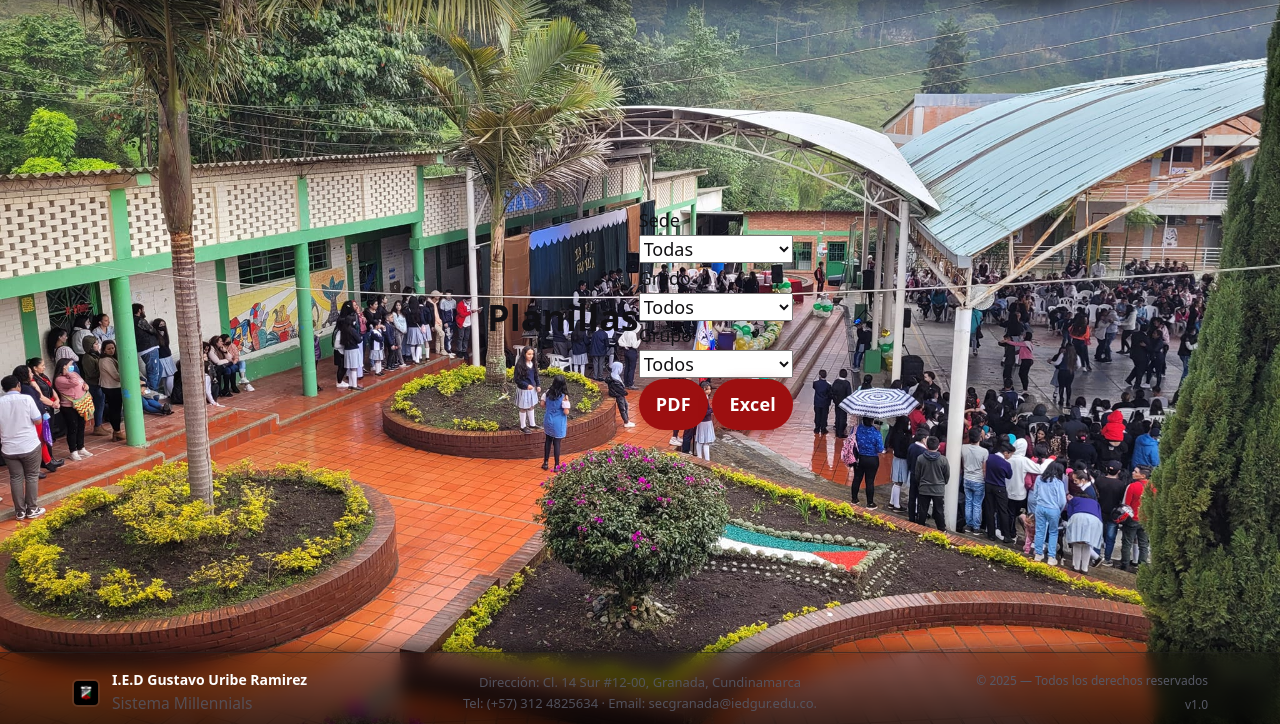
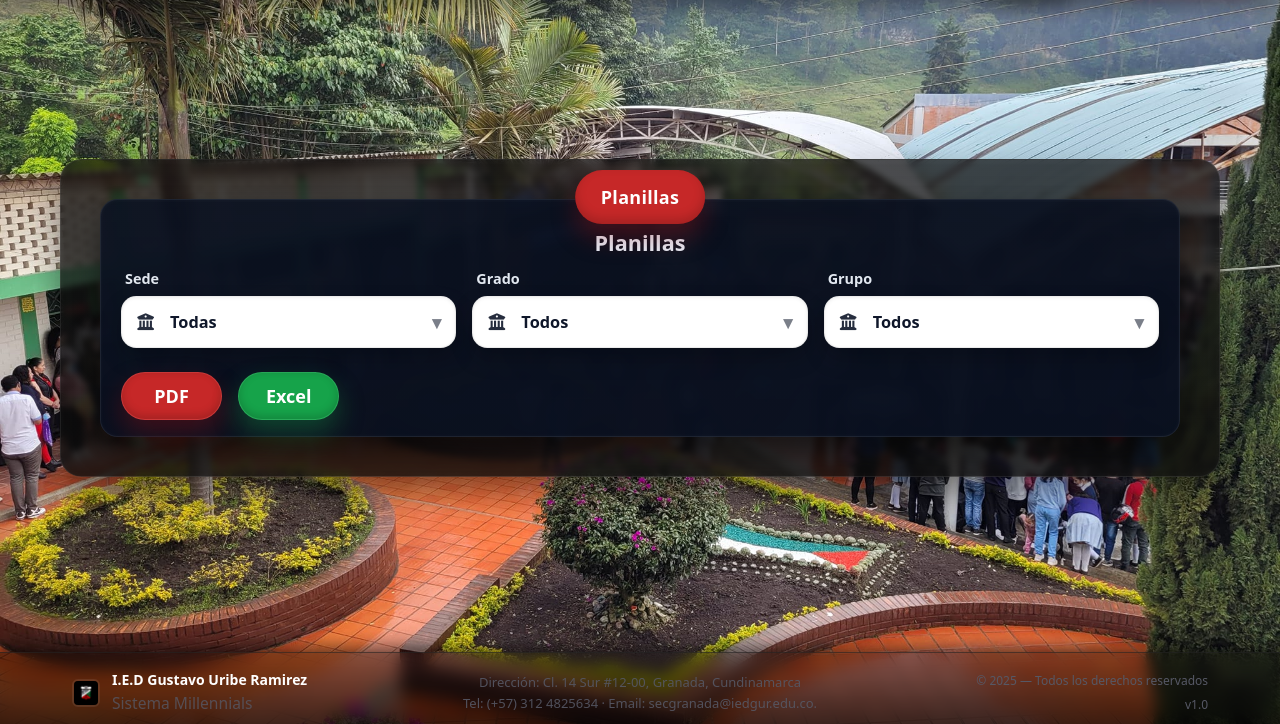
Before and after one commit to CarrKev1545/Milenials, a Django app: template core/templates/core/docente/planillas.html in a window 1280 px wide. Shown: the part 76-800 px from the top of the page. Run offline with Django 5.2, Linux system fonts and the light colour scheme; the template is opened without the code that fills it, so the values that code supplies are empty.

Commit message:
planilla docente

```diff
--- a/core/templates/core/docente/planillas.html
+++ b/core/templates/core/docente/planillas.html
@@ -1,53 +1,219 @@
 {% extends "core/base_dashboard_docente.html" %}
 {% block title %}Planillas - Docente{% endblock %}
 
+{% block extra_css %}
+<style>
+  :root{
+    /* escala base fluida */
+    font-size:16px;
+  }
+  @media (max-width:75em){ :root{ font-size:15px } }
+  @media (max-width:62em){ :root{ font-size:14.5px } }
+  @media (max-width:48em){ :root{ font-size:14px } }
+
+  /* ===== Paleta local (alineada al proyecto) ===== */
+  .pl{
+    --bg-dark:#0b1220;
+    --plate-from:#0c0c0c;
+    --plate-to:#121622;
+    --text:#e5ecf6;
+    --muted:#cbd5e1;
+    --ink:#0f172a;
+    --border:rgba(255,255,255,.08);
+    --accent:#c62828;                 /* rojo principal */
+    --accent-shadow:rgba(156,15,16,.35);
+    --ok:#16a34a;
+    --ok-shadow:rgba(22,163,74,.35);
+  }
+
+  /* ===== Backplate ancho con halo ===== */
+  .pl-wrap{
+    position:relative;
+    width:100%;
+    max-width:70rem;
+    margin:0 auto;
+    padding:1.25rem;
+  }
+  .pl-wrap::before{
+    content:"";
+    position:absolute; inset:-1.25rem;
+    border-radius:1.35rem;
+    background:linear-gradient(180deg, rgba(12,12,12,.72), rgba(12,12,12,.84));
+    border:1px solid var(--border);
+    box-shadow:0 1.1rem 2.2rem rgba(0,0,0,.45), inset 0 .05rem .5rem rgba(255,255,255,.035);
+    backdrop-filter: blur(3px);
+    z-index:0;
+  }
+
+  /* ===== Tarjeta principal ===== */
+  .pl-card{
+    position:relative; z-index:1;
+    color:var(--text);
+    background:linear-gradient(180deg, rgba(9,16,32,.86), rgba(9,16,32,.92));
+    border:1px solid var(--border);
+    border-radius:1.1rem;
+    padding:1.25rem 1.25rem 1rem;
+    box-shadow:0 .9rem 1.6rem rgba(0,0,0,.45), inset 0 .02rem .35rem rgba(255,255,255,.04);
+    backdrop-filter: blur(5px);
+  }
+
+  /* ===== Badge / título ===== */
+  .pl-badge{
+    position:absolute; left:50%; top:0; transform:translate(-50%,-55%);
+    background:var(--accent); color:#fff; font-weight:800;
+    padding:.8rem 1.6rem; border-radius:999rem; letter-spacing:.3px;
+    box-shadow:0 .9rem 1.5rem var(--accent-shadow), inset 0 -.28rem .68rem rgba(0,0,0,.18);
+    white-space:nowrap;
+  }
+  .pl-title{
+    margin-top:.6rem; text-align:center;
+    font-weight:800; font-size:1.35rem;
+  }
+
+  /* ===== Grid del formulario ===== */
+  .pl-form{ display:grid; gap:1rem; grid-template-columns:repeat(12,1fr); margin-top:.75rem; }
+  .pl-col{ grid-column:span 12; }
+  @media (min-width:48em){
+    .pl-col-md-3{ grid-column:span 4; }   /* 3 columnas en desktop (12/3=4) */
+  }
+
+  /* ===== Campos con icono y caret ===== */
+  .pl-field{
+    position:relative; display:flex; align-items:center;
+    height:3.25rem; border-radius:.95rem; background:#fff; color:var(--ink);
+    border:1px solid rgba(0,0,0,.08);
+    box-shadow:0 .65rem 1.3rem rgba(0,0,0,.22), inset 0 .06rem .22rem rgba(0,0,0,.06);
+    padding:0 .95rem 0 3rem;
+    transition: box-shadow .15s ease, border-color .15s ease, transform .08s ease;
+  }
+  .pl-field::before{
+    content:"\f19c"; /* fa-school como base */
+    font: normal 900 1.05rem/1 "Font Awesome 6 Free";
+    position:absolute; left:.95rem; top:50%; transform:translateY(-50%);
+    color:var(--ink); opacity:.9;
+  }
+  /* íconos distintos por campo */
+  #f_sede.pl-select + .pl-caret + .dummy{} /* marcador no usado, sólo para claridad */
+  #f_grado + .pl-caret::after{}            /* idem */
+
+  .pl-field select{
+    appearance:none; width:100%; border:0; outline:0; background:transparent;
+    color:var(--ink); font-weight:700; font-size:1.02rem; cursor:pointer;
+  }
+  .pl-field:focus-within{
+    box-shadow:0 0 0 .22rem rgba(198,40,40,.16), 0 .65rem 1.3rem rgba(0,0,0,.22);
+    border-color:rgba(198,40,40,.32);
+    transform:translateY(-1px);
+  }
+  .pl-caret{
+    position:absolute; right:.9rem; top:50%; transform:translateY(-50%); pointer-events:none;
+    color:var(--ink); opacity:.55; font-weight:700;
+  }
+  .pl-caret::after{ content:"▾"; }
+
+  /* etiquetas pequeñas (mantiene accesibilidad) */
+  .pl-label{
+    display:block; font-weight:800; color:#e2e8f0; margin:0 0 .35rem .25rem; font-size:.9rem;
+  }
+
+  /* ===== Acciones ===== */
+  .pl-actions{ display:grid; grid-template-columns:repeat(12,1fr); gap:1rem; margin-top:.5rem; }
+  .pl-actions .pl-col{ grid-column:span 12; }
+  @media (min-width:48em){
+    .pl-actions .pl-col{ grid-column:span 4; display:flex; align-items:end; gap:.75rem; }
+  }
+
+  .btn-pill{
+    height:3rem; border-radius:999rem; border:1px solid var(--border);
+    color:#fff; font-weight:800; cursor:pointer;
+    transition: transform .12s ease, filter .15s ease;
+  }
+  .btn-pill:hover{ transform:translateY(-1px); filter:saturate(1.05); }
+
+  .btn-danger{
+    background:var(--accent);
+    box-shadow:0 .8rem 1.6rem var(--accent-shadow), inset 0 -.18rem .55rem rgba(0,0,0,.18);
+  }
+  .btn-success{
+    background:var(--ok);
+    box-shadow:0 .8rem 1.6rem var(--ok-shadow), inset 0 -.18rem .55rem rgba(0,0,0,.18);
+  }
+
+  /* para que los selects no se achiquen */
+  .pl-actions .btn-pill{ width:100%; }
+</style>
+{% endblock %}
+
 {% block content %}
-<main class="main">
-  <h1 class="mb-3">Planillas</h1>
+<main class="main pl" role="main" aria-label="Planillas del docente">
+  <section class="pl-wrap">
+    <div class="pl-card">
+      <div class="pl-badge">Planillas</div>
+      <h1 class="pl-title">Planillas</h1>
 
-  {# 👉 El form ahora apunta al INDEX, NO al landing #}
-  <form method="get" action="{% url 'docente_planillas_index' %}" class="row g-2" autocomplete="off" novalidate>
-    <div class="col-md-3">
-      <label class="form-label" for="f_sede">Sede</label>
-      <select id="f_sede" name="sede" class="form-select" onchange="this.form.submit()">
+      {# 👉 El form sigue apuntando al INDEX; sin cambios de lógica #}
+      <form method="get"
+            action="{% url 'docente_planillas_index' %}"
+            class="pl-form"
+            autocomplete="off"
+            novalidate>
+
+        <!-- Sede -->
+        <div class="pl-col pl-col-md-3">
+          <label class="pl-label" for="f_sede">Sede</label>
+          <div class="pl-field">
+            <select id="f_sede" name="sede" class="form-select pl-select" onchange="this.form.submit()">
               <option value="">Todas</option>
               {% for id, nombre in sedes %}
                 <option value="{{ id }}" {% if sel_sede == id|stringformat:'s' %}selected{% endif %}>{{ nombre }}</option>
               {% endfor %}
             </select>
+            <span class="pl-caret"></span>
+          </div>
         </div>
 
-    <div class="col-md-3">
-      <label class="form-label" for="f_grado">Grado</label>
+        <!-- Grado -->
+        <div class="pl-col pl-col-md-3">
+          <label class="pl-label" for="f_grado">Grado</label>
+          <div class="pl-field">
             <select id="f_grado" name="grado" class="form-select" onchange="this.form.submit()">
               <option value="">Todos</option>
               {% for id, nombre in grados %}
                 <option value="{{ id }}" {% if sel_grado == id|stringformat:'s' %}selected{% endif %}>{{ nombre }}</option>
               {% endfor %}
             </select>
+            <span class="pl-caret"></span>
+          </div>
         </div>
 
-    <div class="col-md-3">
-      <label class="form-label" for="f_grupo">Grupo</label>
+        <!-- Grupo -->
+        <div class="pl-col pl-col-md-3">
+          <label class="pl-label" for="f_grupo">Grupo</label>
+          <div class="pl-field">
             <select id="f_grupo" name="grupo" class="form-select">
               <option value="">Todos</option>
               {% for id, label in grupos %}
                 <option value="{{ id }}" {% if sel_grupo == id|stringformat:'s' %}selected{% endif %}>{{ label }}</option>
               {% endfor %}
             </select>
+            <span class="pl-caret"></span>
+          </div>
         </div>
 
-    <div class="col-md-3 d-flex align-items-end gap-2">
-      {# 👉 Los botones sí van al landing y abren en otra pestaña #}
-      <button class="btn btn-outline-danger"
+        <!-- Botones (misma lógica: landing y nueva pestaña) -->
+        <div class="pl-actions pl-col pl-col-md-3">
+          <div class="pl-col">
+            <button class="btn-pill btn-danger w-100"
                     type="submit"
                     name="formato" value="pdf"
                     formaction="{% url 'docente_planillas_export_landing' %}"
                     formtarget="_blank">
               PDF
             </button>
+          </div>
 
-      <button class="btn btn-outline-success"
+          <div class="pl-col">
+            <button class="btn-pill btn-success w-100"
                     type="submit"
                     name="formato" value="excel"
                     formaction="{% url 'docente_planillas_export_landing' %}"
@@ -55,7 +221,10 @@
               Excel
             </button>
           </div>
+        </div>
       </form>
+    </div>
+  </section>
 </main>
 {% endblock %}
 
--- a/core/templates/core/docente/registro_notas_filtro.html
+++ b/core/templates/core/docente/registro_notas_filtro.html
@@ -96,7 +96,7 @@
         <div class="rg-inner">
           <div class="rg-badge" aria-hidden="true">
             <i class="fa-solid fa-people-group"></i>
-            <div class="rg-chip">POR GRUPO</div>
+            <div class="rg-chip">Notas</div>
           </div>
 
           <!-- Orden lógico: Sede → Grado → Grupo → Área → Asignatura → Periodo -->
--- a/core/templates/core/docente/reportes_academicos_filtro.html
+++ b/core/templates/core/docente/reportes_academicos_filtro.html
@@ -87,7 +87,7 @@
         <div class="rg-inner">
           <div class="rg-badge" aria-hidden="true">
             <i class="fa-solid fa-file-lines"></i>
-            <div class="rg-chip">POR GRUPO</div>
+            <div class="rg-chip">Reportes</div>
           </div>
 
           <form id="form-reporte" class="rg-grid" autocomplete="off" novalidate>
```
Lines whose indentation alone changed are shown as unchanged.
